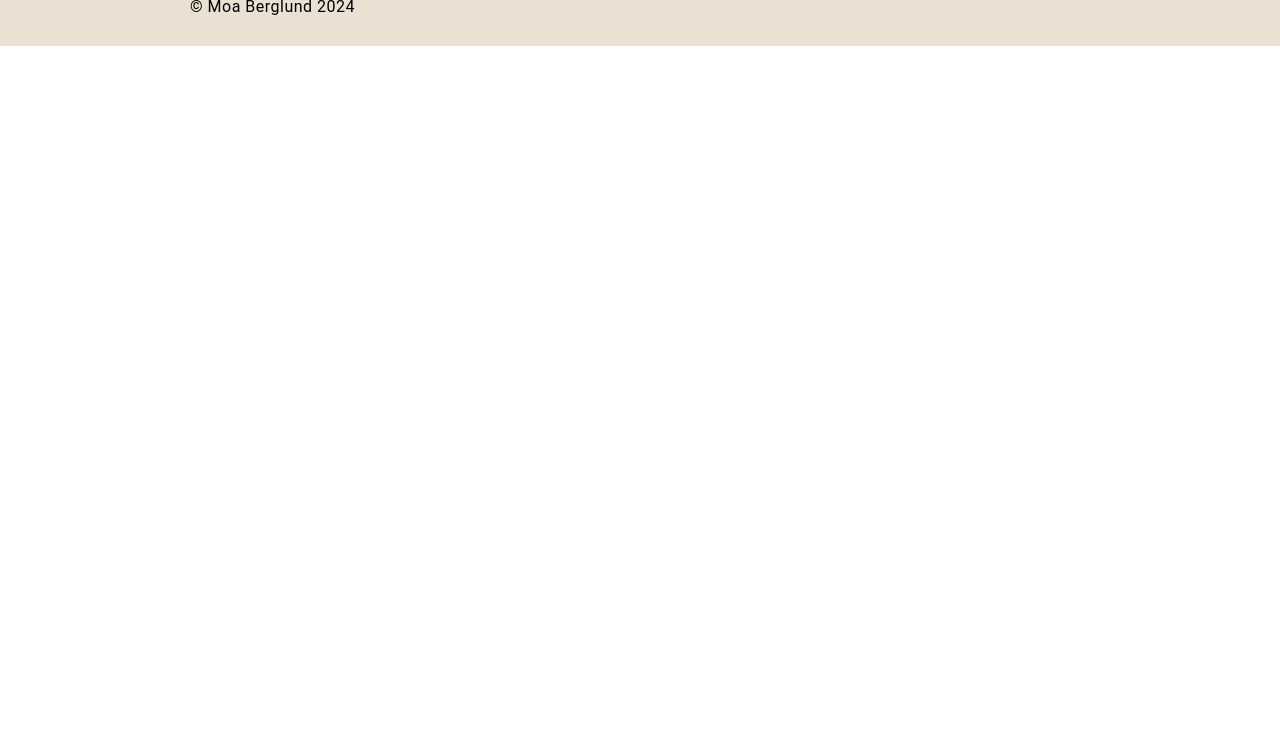
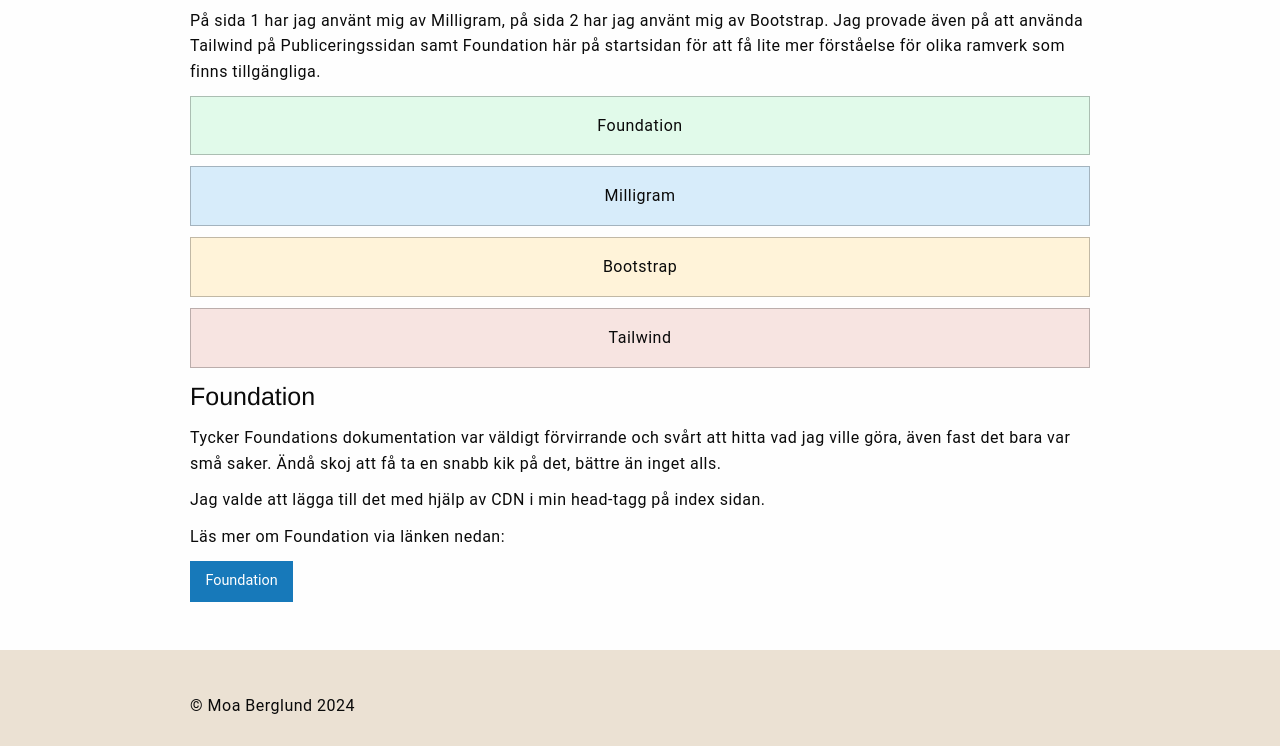
Before and after one commit to moaberglund/Fullstack-M1, a website built with Parcel: page src/index.html in a window 1280 px wide. Shown: the part 474-1220 px from the top of the page. Before the commit the page ends 800 px from the top, so only its background shows below. Built offline with nearby package versions, Linux system fonts and the light colour scheme.

Commit message:
foundation setup

```diff
--- a/src/index.html
+++ b/src/index.html
@@ -16,6 +16,15 @@
     <script src="https://kit.fontawesome.com/9543e08d94.js" crossorigin="anonymous"></script>
     <!-- favicon -->
     <link rel="icon" href="media/favicon.ico" type="image/x-icon">
+
+    <!-- Foundation -->
+    <!-- Compressed CSS -->
+    <link rel="stylesheet" href="https://cdn.jsdelivr.net/npm/foundation-sites@6.9.0/dist/css/foundation.min.css"
+        crossorigin="anonymous">
+
+    <!-- Compressed JavaScript -->
+    <script src="https://cdn.jsdelivr.net/npm/foundation-sites@6.9.0/dist/js/foundation.min.js"
+        crossorigin="anonymous"></script>
 
 </head>
 
@@ -75,8 +84,45 @@
             <h2>Om uppgiften</h2>
             <p>Detta är en webbplats skapad som första delmoment i kursen Fullstack utveckling, som är del av programmet
                 Webbutveckling vid Mittuniversitetet. Dett moment går ut på att utforka olika CSS ramverk samt olika
-                platformar man kan publicera till. Jag har valt att använda mig av ramverken Milligram och Bootstrap.
-                För publicering valde jag att prova Azure och Vercel.</p>
+                platformar man kan publicera till.</p>
+
+            <h3>CSS ramverk</h3>
+            <p>På sida 1 har jag använt mig av Milligram, på sida 2 har jag använt mig av Bootstrap. Jag provade även på
+                att använda Tailwind på Publiceringssidan samt Foundation här på startsidan för att få lite mer
+                förståelse för olika ramverk som finns tillgängliga.</p>
+
+
+            <div class="small-block-grid">
+
+                <div class="">
+                    <p class="callout success text-center">Foundation</p>
+                </div>
+                <div class="">
+                    <p class="callout primary text-center">Milligram</p>
+                </div>
+
+            </div>
+
+            <div class="">
+
+                <div class="">
+                    <p class="callout warning text-center">Bootstrap</p>
+                </div>
+                <div class="">
+                    <p class="callout alert text-center">Tailwind</p>
+                </div>
+
+            </div>
+
+            <h4>Foundation</h4>
+            <p>Tycker Foundations dokumentation var väldigt förvirrande och svårt att hitta vad jag ville göra, även
+                fast det bara var små saker. Ändå skoj att få ta en snabb kik på det, bättre än inget alls.</p>
+                <p>Jag valde att lägga till det med hjälp av CDN i min head-tagg på index sidan.</p>
+                <p>Läs mer om Foundation via länken nedan:</p>
+
+                <a target="_blank" class="button radius" href="https://get.foundation/index.html">Foundation</a>
+
+
         </section>
 
 
```
